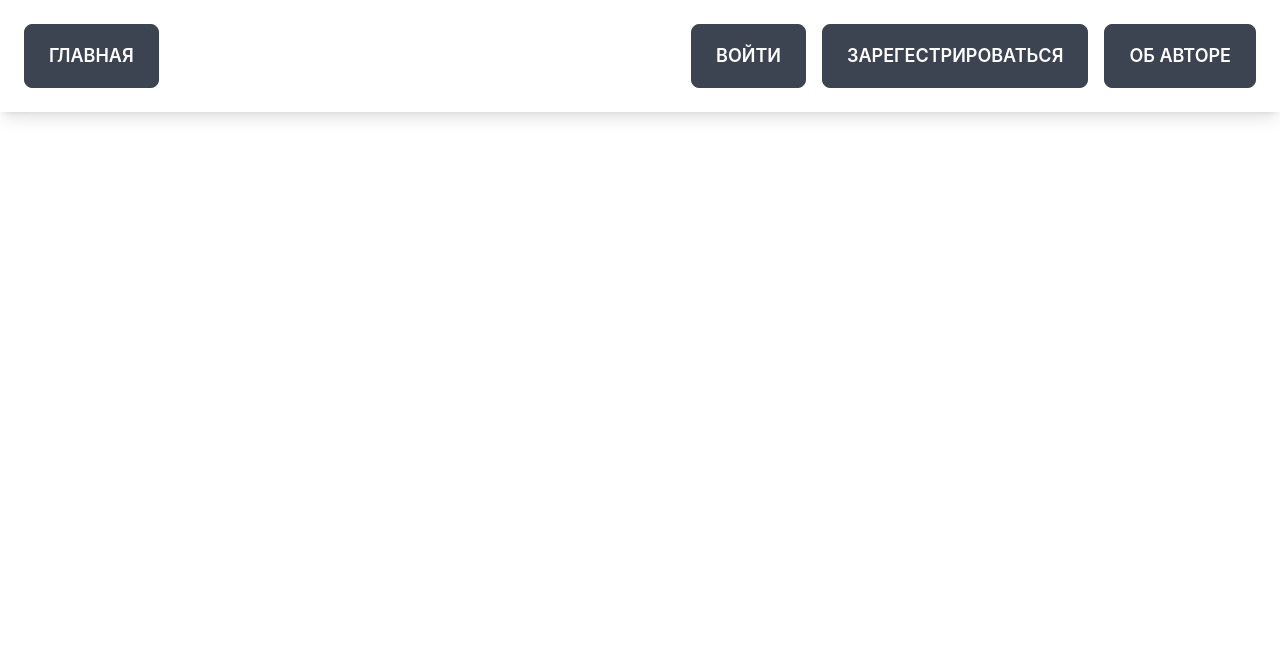
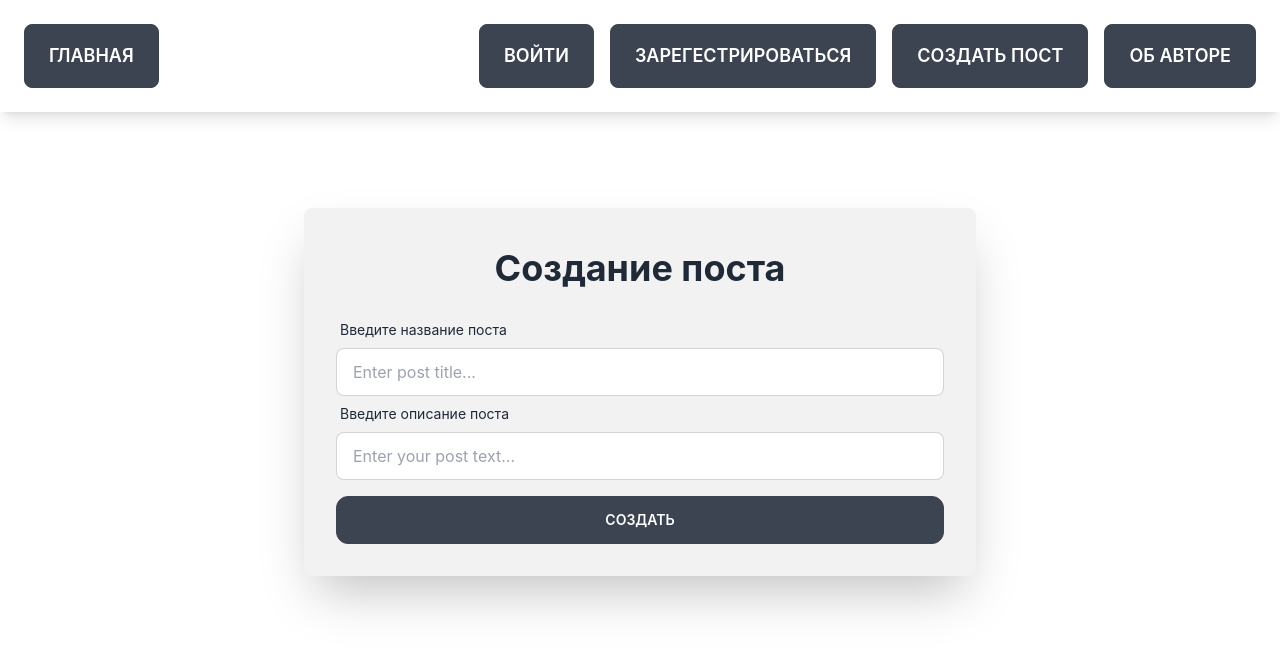
Before and after one commit to DennITtoday/tstblog, a React (Create React App) app: page /PostCreation in a window 1280 px wide. Shown: the top 650 px of the page. Built offline with nearby package versions, Linux system fonts and the light colour scheme.

Commit message:
feat: post creation component(without logic)

```diff
--- a/src/Components/Navbar.tsx
+++ b/src/Components/Navbar.tsx
@@ -28,6 +28,12 @@ const Navbar = () => {
         </button>
       </Link>
 
+      <Link to="/PostCreation">
+        <button className="btn m-2 sm:btn-sm md:btn-md lg:btn-lg">
+          Создать пост
+        </button>
+      </Link>
+
       <Link to="/About">
         <button className="btn m-2 sm:btn-sm md:btn-md lg:btn-lg">
           Об авторе
--- a/src/Components/Navigation.tsx
+++ b/src/Components/Navigation.tsx
@@ -3,13 +3,13 @@ import About from './About'
 import PostList from './PostList'
 import Login from './auth/login'
 import Register from './auth/registr'
-
+import PostCreation from './PostCreation'
 
 const Navigation = () => {
-
   return (
     <>
       <Routes>
+        <Route path="PostCreation" element={<PostCreation />} />
         <Route path="PostList" element={<PostList />} />
         <Route path="login" element={<Login />} />
         <Route path="registr" element={<Register />} />
--- /dev/null
+++ b/src/Components/PostCreation.tsx
@@ -0,0 +1,63 @@
+import { useState } from 'react'
+
+const PostCreation = () => {
+  return (
+    <div className="grid place-items-center mt-24">
+      <div className="p-8 rounded-lg max-w-2xl w-11/12 shadow-2xl max-h-2x bg-base-200">
+        <PostCreationHeader />
+        <PostCreationForm />
+      </div>
+    </div>
+  )
+}
+
+const PostCreationHeader = () => {
+  return (
+    <div className='grid place-items-center'>
+      <text className="text-4xl font-bold my-2">
+        Создание поста
+      </text>
+    </div>
+  )
+}
+
+const PostCreationForm = () => {
+  const [title, setTitle] = useState('')
+  const [body, setBody] = useState('')
+  return (
+    <div className="pt-4">
+      <form>
+        <div className="form-control">
+          <label className="label">
+            <span className="label-text">Введите название поста</span>
+          </label>
+          <input
+            value={title}
+            onChange={(e) => setTitle(e.target.value)}
+            type="text"
+            placeholder="Enter post title..."
+            className="input input-bordered w-full"
+          />
+        </div>
+        <div className="form-control">
+          <label className="label">
+            <span className="label-text">Введите описание поста</span>
+          </label>
+          <input
+            value={body}
+            onChange={(e) => setBody(e.target.value)}
+            type="text"
+            placeholder="Enter your post text..."
+            className="input input-bordered w-full"
+          />
+        </div>
+        <div className="pt-4">
+          <button className="btn rounded-xl btn-xs sm:btn-sm md:btn-md w-full">
+            <label htmlFor="my-modal-6">Создать</label>
+          </button>
+        </div>
+      </form>
+    </div>
+  )
+}
+export default PostCreation
--- a/src/Components/PostList.tsx
+++ b/src/Components/PostList.tsx
@@ -18,6 +18,7 @@ const PostList = () => {
   const [currentOption, setCurrentOption] = useState<ISortOption>(
     sortOptions[0],
   )
+  const [searchQuery, setSearchQuery] = useState('')
   async function fetchPosts() {
     const { data } = await axios.get<IPost[]>(
       'https://jsonplaceholder.typicode.com/posts',
@@ -41,6 +42,7 @@ const PostList = () => {
   }
   return (
     <>
+
       <SortSelector
         options={sortOptions}
         currentOption={currentOption}
--- a/src/Components/PostSelector.tsx
+++ /dev/null
@@ -1,37 +0,0 @@
-import {
-  ReactElement,
-  JSXElementConstructor,
-  ReactFragment,
-  ReactPortal,
-} from 'react'
-
-const PostSelector = ({ options, defaultValue }: any) => {
-  return (
-    <div>
-      <div className="m-6 grid place-items-end mr-14">
-        <select className="select select-bordered w-full max-w-xs">
-          <option className="disabled" value={defaultValue}>
-            {defaultValue}
-          </option>
-          {options.map(
-            (option: {
-              value: string | number | readonly string[] | undefined
-              name:
-                | string
-                | number
-                | boolean
-                | ReactElement<any, string | JSXElementConstructor<any>>
-                | ReactFragment
-                | ReactPortal
-                | null
-                | undefined
-            }) => (
-              <option value={option.value}>{option.name}</option>
-            ),
-          )}
-        </select>
-      </div>
-    </div>
-  )
-}
-export default PostSelector
--- a/src/Components/auth/login.tsx
+++ b/src/Components/auth/login.tsx
@@ -53,7 +53,9 @@ const LoginForm = () => {
         </div>
         <div className="pt-4">
           <button className="btn rounded-xl btn-xs sm:btn-sm md:btn-md w-full">
-            Войти
+            <label htmlFor="my-modal-6">
+              Войти
+            </label>
           </button>
         </div>
       </form>
--- a/src/utils/types/Post.ts
+++ b/src/utils/types/Post.ts
@@ -1,5 +1,8 @@
 
 export interface IPost {
+    map(arg0: (post: { id: any }) => JSX.Element): import("react").ReactNode
+    length: number
+    remove(sortedPost: any): void
     id: string
     title: string
     body: string
```
